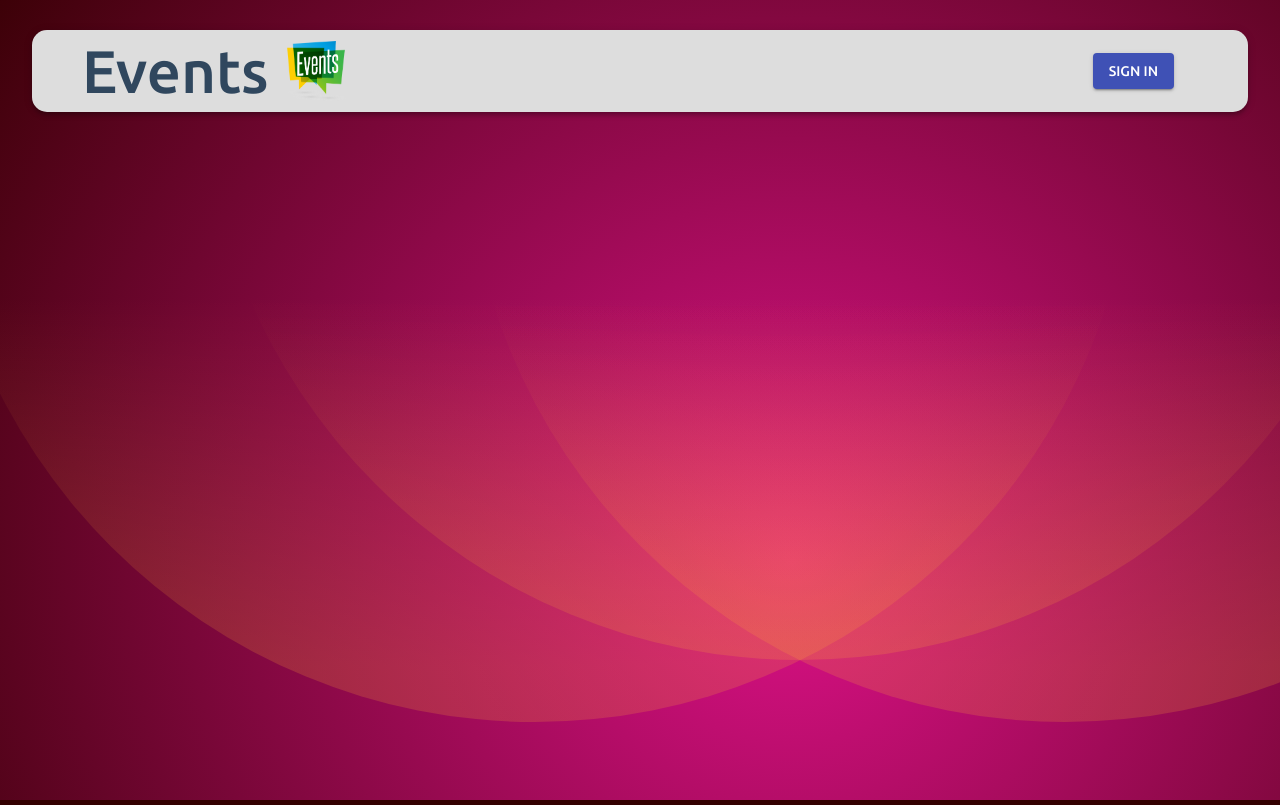
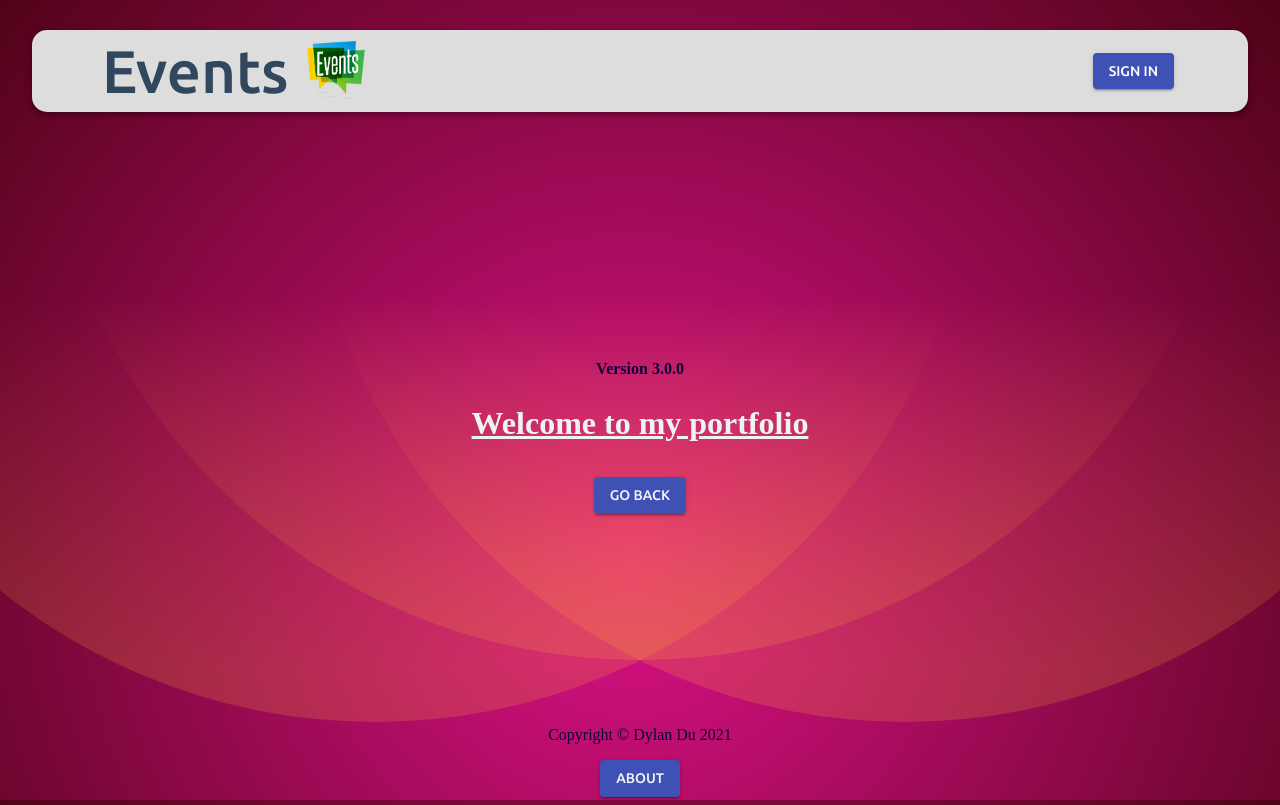
Before and after one commit to dylangit01/MERN_Project_Event_Book, a React (Create React App) app: page /about in a window 1280 px wide. Built offline with nearby package versions, Linux system fonts and the light colour scheme.

Commit message:
function updated

```diff
--- a/src/App.js
+++ b/src/App.js
@@ -5,6 +5,8 @@ import Navbar from './components/Navbar/Navbar';
 import Home from './components/Home/Home';
 import Auth from './components/Auth/Auth';
 import { ThemeProvider, createMuiTheme } from '@material-ui/core/styles';
+import Footer from './components/Footer/Footer'
+import About from './components/About/About'
 
 const theme = createMuiTheme({
   typography: {
@@ -25,6 +27,8 @@ const App = () => {
             <Route path='/auth' exact component={ Auth }/>
           </Switch>
         </Container>
+        <Route path='/about' component={About} />
+         <Footer />
       </ThemeProvider>
     </BrowserRouter>
   )
--- /dev/null
+++ b/src/components/About/About.js
@@ -0,0 +1,17 @@
+import React from 'react'
+import { Button } from '@material-ui/core'
+import useStyles from './styles'
+import {Link} from 'react-router-dom'
+
+const About = () => {
+  const classes = useStyles()
+  return(
+    <div className={classes.about}>
+      <h4 style={{color: "#0a043c"}}>Version 3.0.0</h4>
+      <a className={classes.portLink} href="https://dylan-du-portfolio.netlify.app/" target='_blank' rel="noreferrer">Welcome to my portfolio</a>
+      <Button component={Link} to='/' variant='contained' color='primary' style={{color: '#f4f4f4'}}>Go Back</Button>
+    </div>
+  )
+}
+
+export default About
--- /dev/null
+++ b/src/components/About/styles.js
@@ -0,0 +1,24 @@
+import {makeStyles} from '@material-ui/core/styles'
+
+export default makeStyles({
+  about: {
+    display: 'flex',
+    justifyContent: 'center',
+    flexDirection: 'column',
+    alignItems: 'center',
+    height: '71vh'
+  },
+
+  portLink: {
+    // textDecoration: 'none',
+    color: '#ecf4f3',
+    cursor: 'pointer',
+    marginBottom: '30px',
+    lineHeight: '1.5',
+    fontWeight: 'bold',
+    fontSize: '2rem',
+    '@media (max-width: 900px)' : {
+      fontSize: '1.5rem'
+    }
+  },
+})
--- /dev/null
+++ b/src/components/Footer/Footer.js
@@ -0,0 +1,24 @@
+import React from 'react'
+import { Button } from '@material-ui/core'
+import { Link } from 'react-router-dom'
+import useStyles from './styles'
+
+const Footer = () => {
+  const classes = useStyles()
+  return (
+    <footer className={ classes.footer }>
+      <p>Copyright &copy; Dylan Du 2021</p>
+      <Button
+        component={ Link }
+        to='/about'
+        variant='contained'
+        color='primary'
+        style={ { color: '#f4f4f4' } }
+      >
+        ABOUT
+      </Button>
+    </footer>
+  )
+}
+
+export default Footer;
--- /dev/null
+++ b/src/components/Footer/styles.js
@@ -0,0 +1,9 @@
+import {makeStyles} from '@material-ui/core/styles'
+
+export default makeStyles({
+  footer: {
+    textAlign: 'center',
+    color: '#0a043c'
+  },
+
+})
--- a/src/components/Form/Form.js
+++ b/src/components/Form/Form.js
@@ -49,7 +49,7 @@ const Form = ({ currentId, setCurrentId }) => {
   return (
       <Paper className={ classes.paper }>
         <form autoComplete='off' noValidate className={ `${ classes.root } ${ classes.form }` } onSubmit={ handleSubmit }>
-        <Typography variant='h6'> { currentId ? 'Updating' : 'Creating' } an Event</Typography>
+          {/*<Typography variant='h6'> { currentId ? 'Updating' : 'Creating' } an Event</Typography>*/ }
 
           {/*<TextField name='creator' variant='outlined' label='Creator' fullWidth*/ }
           {/*           value={ postDate.creator }*/ }
@@ -59,7 +59,7 @@ const Form = ({ currentId, setCurrentId }) => {
           <TextField name='title' variant='outlined' label='Title' fullWidth
                      value={ postDate.title }
                      onChange={ event => setPostData({ ...postDate, title: event.target.value }) }/>
-        <TextField name='message' variant='outlined' label='Message' fullWidth multiline rows={4}
+          <TextField name='message' variant='outlined' label='Message' fullWidth multiline rows={ 4 }
                      value={ postDate.message }
                      onChange={ event => setPostData({ ...postDate, message: event.target.value }) }/>
           <TextField name='tags' variant='outlined' label='Tags' fullWidth
--- a/src/components/Home/Home.js
+++ b/src/components/Home/Home.js
@@ -1,28 +1,41 @@
 import React, { useState, useEffect } from "react";
-import {useDispatch} from "react-redux";
-import { Container, Grid, Grow } from "@material-ui/core";
+import { useDispatch } from "react-redux";
+import { Button, Container, Grid, Grow } from "@material-ui/core";
 import Form from "../Form/Form";
 import Posts from "../Posts/Posts";
 import { getPosts } from "../../actions/posts";
-
+import useStyles from './styles'
 
 const Home = () => {
-  const [currentId, setCurrentId] = useState(null);
+  const classes = useStyles()
+  const [ currentId, setCurrentId ] = useState(null);
+  const [ showAddEvent, setShowAddEvent ] = useState(false)
   const dispatch = useDispatch();
 
   useEffect(() => {
     dispatch(getPosts())
-  }, [dispatch]);
+  }, [ dispatch ]);
 
   return (
     <Grow in>
       <Container>
-        <Grid container justify='space-between' alignItems='stretch' spacing={3}>
-          <Grid item xs={12} sm={4}>
-            <Form currentId = {currentId} setCurrentId={setCurrentId}/>
+        <Grid container justify='space-between' alignItems='stretch' spacing={ 1 }>
+          <Grid item xs={ 12 } sm={ 4 }>
+            <Button className={ classes.eventBtn } variant={showAddEvent ? 'outlined' : 'contained'} color={showAddEvent? 'secondary' : 'primary'} size='large' fullWidth
+                    onClick={ () => setShowAddEvent(!showAddEvent) }
+            >
+              { showAddEvent ? 'Close' :
+                <>
+                  { currentId ? 'Updating' : 'Adding' } an Event
+                </>
+              }
+            </Button>
+            {
+              showAddEvent && <Form currentId={ currentId } setCurrentId={ setCurrentId }/>
+            }
           </Grid>
-          <Grid item xs={12} sm={7}>
-            <Posts setCurrentId={setCurrentId} />
+          <Grid item xs={ 12 } sm={ 7 }>
+            <Posts setCurrentId={ setCurrentId } setShowAddEvent={setShowAddEvent}/>
           </Grid>
         </Grid>
       </Container>
--- /dev/null
+++ b/src/components/Home/styles.js
@@ -0,0 +1,7 @@
+import {makeStyles} from '@material-ui/core/styles'
+
+export default makeStyles({
+  eventBtn: {
+    marginBottom: '20px'
+  }
+})
--- a/src/components/Navbar/Navbar.js
+++ b/src/components/Navbar/Navbar.js
@@ -57,15 +57,15 @@ const Navbar = () => {
     }
 
     const DrawerChoices = () => {
-      if(user){
-        return(
-            <div className={classes.mobileDrawer}>
-              <Avatar className={ classes.purple } alt={ user.result.name } src={ user.result.imageUrl }>{ user.result.name.charAt(0) }</Avatar>
-              <Typography className={ classes.userName } variant='h6'>{ user.result.name }</Typography>
-              <Button variant='outlined' color='secondary' onClick={ logout }>Logout</Button>
-            </div>
-          )
-      } else return <Button style={{marginTop: '50px'}} component={ Link } to='/auth' variant='contained' color='primary'>Sign In </Button>
+      if(user) {
+        return (
+          <div className={ classes.mobileDrawer }>
+            <Avatar className={ classes.purple } alt={ user.result.name } src={ user.result.imageUrl }>{ user.result.name.charAt(0) }</Avatar>
+            <Typography className={ classes.userName } variant='h6'>{ user.result.name }</Typography>
+            <Button variant='outlined' color='secondary' onClick={ logout }>Logout</Button>
+          </div>
+        )
+      } else return <Button style={ { marginTop: '50px' } } component={ Link } to='/auth' variant='contained' color='primary'>Sign In </Button>
     }
 
     return (
@@ -81,7 +81,7 @@ const Navbar = () => {
           <MenuIcon/>
         </IconButton>
         <Typography component={ Link } to='/' className={ classes.heading } variant='h4' align='center'>Events</Typography>
-        <img className={ classes.image } src={ eventBook } alt="eventBook" height='50'/>
+        <img className={ classes.image } src={ eventBook } alt="eventBook"/>
         <Drawer
           { ...{
             anchor: 'left',
--- a/src/components/Navbar/styles.js
+++ b/src/components/Navbar/styles.js
@@ -18,9 +18,14 @@ export default makeStyles((theme) => ({
   heading: {
     color: '#30475e',
     textDecoration: 'none',
+    marginLeft: '20px'
   },
   image: {
     marginLeft: '15px',
+    '@media (max-width: 900px)': {
+      height: '50px',
+      marginLeft: '30px'
+    },
   },
   toolbar: {
     display: 'flex',
--- a/src/components/Posts/Post/Post.js
+++ b/src/components/Posts/Post/Post.js
@@ -12,7 +12,7 @@ import MoreHorizIcon from '@material-ui/icons/MoreHoriz';
 import { useDispatch } from "react-redux";
 import { deletePost, likePost } from '../../../actions/posts';
 
-const Post = ({ post, setCurrentId }) => {
+const Post = ({ post, setCurrentId, setShowAddEvent }) => {
   const classes = useStyles();
 
   const dispatch = useDispatch();
@@ -42,8 +42,8 @@ const Post = ({ post, setCurrentId }) => {
       {
         (user?.result?.googleId === post?.creator || user?.result?._id === post?.creator) && (
           <div className={ classes.overlay2 }>
-            <Button style={ { color: 'white' } } size='small'
-                    onClick={ () => setCurrentId(post._id) }>
+            <Button style={ { color: 'skyblue' } } size='small'
+                    onClick={ () => {setCurrentId(post._id); setShowAddEvent(true)} }>
               <MoreHorizIcon fontSize='default'/>
             </Button>
           </div>
--- a/src/components/Posts/Posts.js
+++ b/src/components/Posts/Posts.js
@@ -6,7 +6,7 @@ import {Grid, CircularProgress} from "@material-ui/core";
 
 import {useSelector} from 'react-redux';
 
-const Posts = ({ setCurrentId }) => {
+const Posts = ({ setCurrentId, setShowAddEvent }) => {
   const posts = useSelector((state) => state.posts);
   const classes = useStyles();
 
@@ -17,7 +17,7 @@ const Posts = ({ setCurrentId }) => {
       <Grid className={classes.container} container alignItems='stretch' spacing={3}>
         {posts.map(post => (
           <Grid key={post._id} item xs={12} xm={6} md={6}>
-            <Post post={post} setCurrentId = {setCurrentId} />
+            <Post post={post} setCurrentId = {setCurrentId} setShowAddEvent={setShowAddEvent} />
           </Grid>
         ))}
       </Grid>
```
Also changed, not shown: 1 other file (tests, documents, lock files or other folders). Lines whose indentation alone changed are shown as unchanged.
